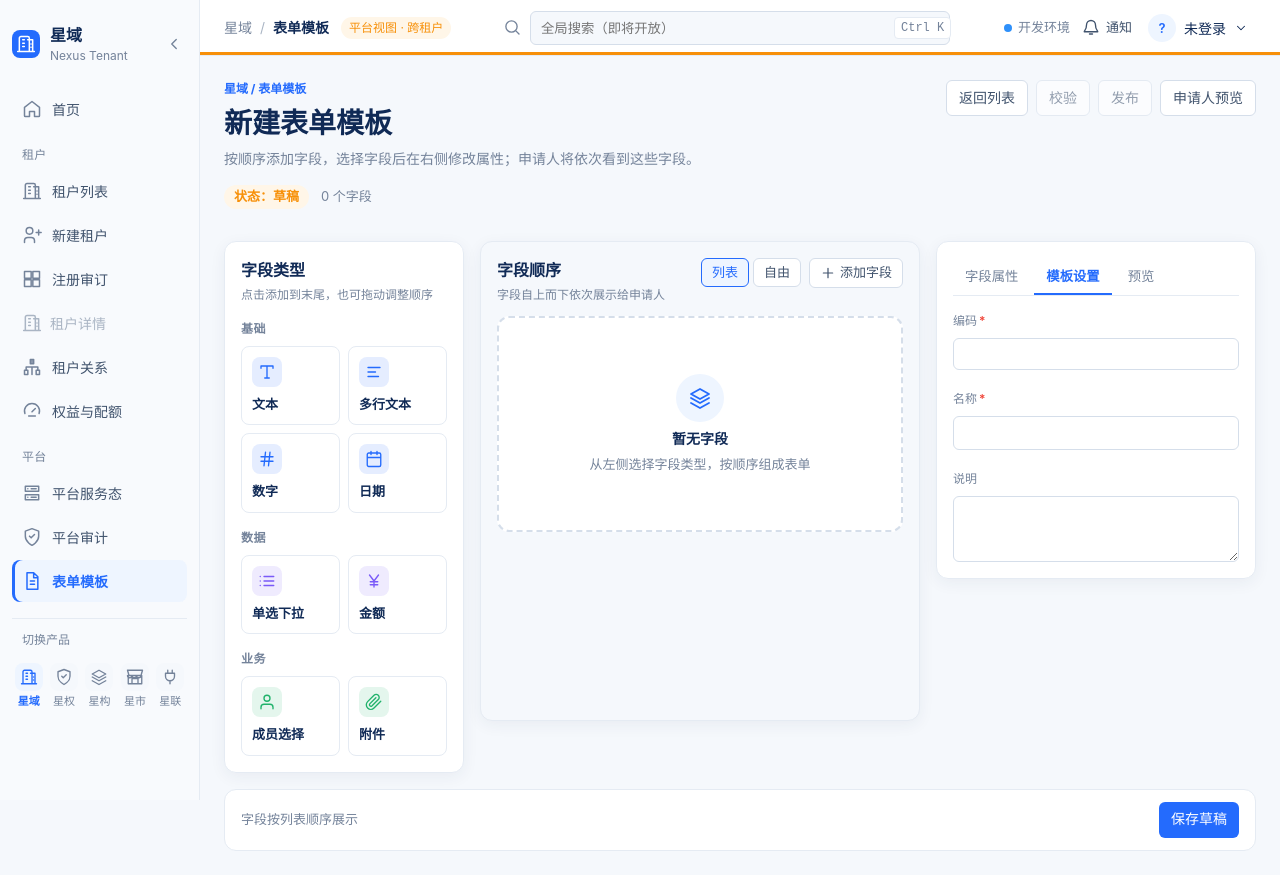
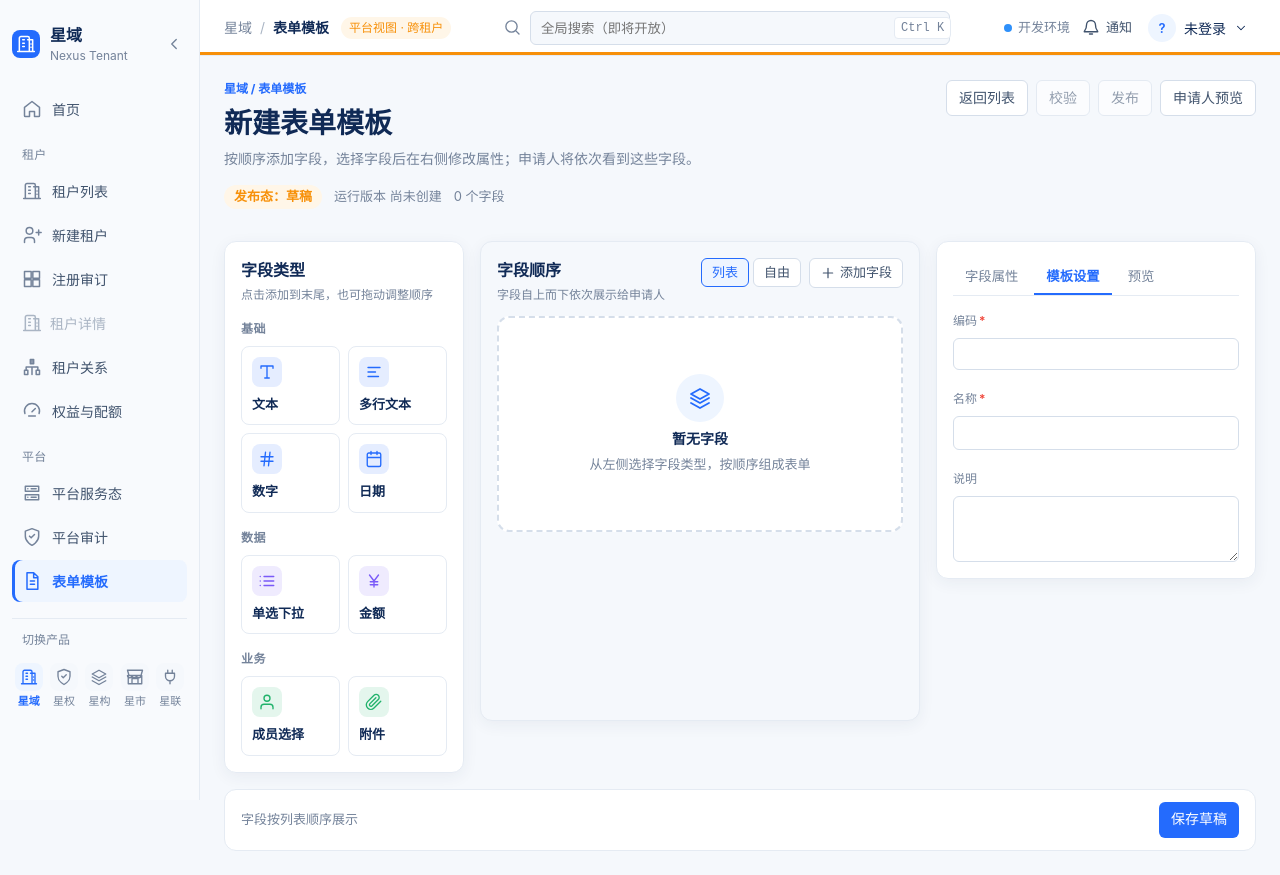
Before and after one commit to EricBeckham/NexusOne, a Vue app in the folder web/: page /p1/form-templates/new in a window 1280 px wide. Built offline with nearby package versions, Linux system fonts and the light colour scheme.

Commit message:
CF-T3: 模板编辑器顶栏版本/状态条 (#619)
顶栏展示发布态与运行版本，去掉偏开发味的草稿说明。

Co-authored-by: Codex <codex@openai.com>
Co-authored-by: Cursor <cursoragent@cursor.com>

```diff
--- a/web/src/views/tenants/FormTemplateEditorView.vue
+++ b/web/src/views/tenants/FormTemplateEditorView.vue
@@ -29,10 +29,11 @@
     @dismiss="actionFailure = null"
   />
 
-  <section class="statusbar" aria-live="polite">
-    <span class="status-chip" :data-tone="statusTone" data-testid="template-status">状态：{{ statusLabel(status) }}</span>
-    <span class="meta-text">{{ fields.length }} 个字段</span>
-    <span v-if="dirty" class="dirty" data-testid="template-dirty">有未保存的修改<template v-if="!creating">；校验与发布针对已保存的草稿</template></span>
+  <section class="statusbar" aria-live="polite" data-testid="template-editor-statusbar">
+    <span class="status-chip" :data-tone="statusTone" data-testid="template-status">发布态：{{ statusLabel(status) }}</span>
+    <span class="meta-text" data-testid="template-running-version">运行版本 {{ runningVersionLabel }}</span>
+    <span class="meta-text" data-testid="template-field-count">{{ fields.length }} 个字段</span>
+    <span v-if="dirty" class="dirty" data-testid="template-dirty">有未保存的修改<template v-if="!creating">；请先保存后再校验或发布</template></span>
     <span v-if="draftErrorCount" class="invalid-count" data-testid="template-draft-invalid">还有 {{ draftErrorCount }} 处必填项未填写，已在对应位置标出</span>
     <span v-if="validation?.valid" class="ok" data-testid="template-validate-ok">校验通过</span>
   </section>
@@ -386,6 +387,7 @@ const code = ref("");
 const name = ref("");
 const description = ref("");
 const status = ref("DRAFT");
+const runningVersion = ref(null);
 const fields = ref([]);
 const error = ref("");
 const traceId = ref("");
@@ -431,6 +433,12 @@ const draftErrors = computed(() => {
 const templateErrors = computed(() => draftErrors.value.template);
 const draftErrorCount = computed(() => draftErrors.value.count);
 const statusTone = computed(() => ({ VALIDATED: "info", PUBLISHED: "success", ARCHIVED: "neutral" })[status.value] || "warning");
+const runningVersionLabel = computed(() => {
+  if (creating.value) return "尚未创建";
+  const version = runningVersion.value ?? publishedVersion.value;
+  if (version === 0 || version) return `v${version}`;
+  return "暂无";
+});
 
 function statusLabel(value) {
   return ({ DRAFT: "草稿", VALIDATED: "已校验", PUBLISHED: "已发布", ARCHIVED: "已归档" })[value] || value || "暂无";
@@ -643,6 +651,7 @@ function applyTemplate(row) {
   name.value = row?.name || "";
   description.value = row?.description || "";
   status.value = row?.status || "DRAFT";
+  runningVersion.value = row?.runningVersion ?? row?.running_version ?? row?.publishedVersion ?? row?.version ?? null;
   fields.value = (Array.isArray(row?.fields) ? row.fields : []).map((field) => {
     const wire = readWireOptions(field.options, field.layout);
     const next = {
@@ -761,6 +770,7 @@ async function publish() {
   try {
     const result = await p1.publishFormTemplate(route.params.id);
     publishedVersion.value = result?.version ?? null;
+    if (publishedVersion.value != null) runningVersion.value = publishedVersion.value;
     status.value = "PUBLISHED";
     publishConfirm.value = false;
     nxMessage.success("模板已发布");
```
Also changed, not shown: 1 other file (tests, documents, lock files or other folders).
